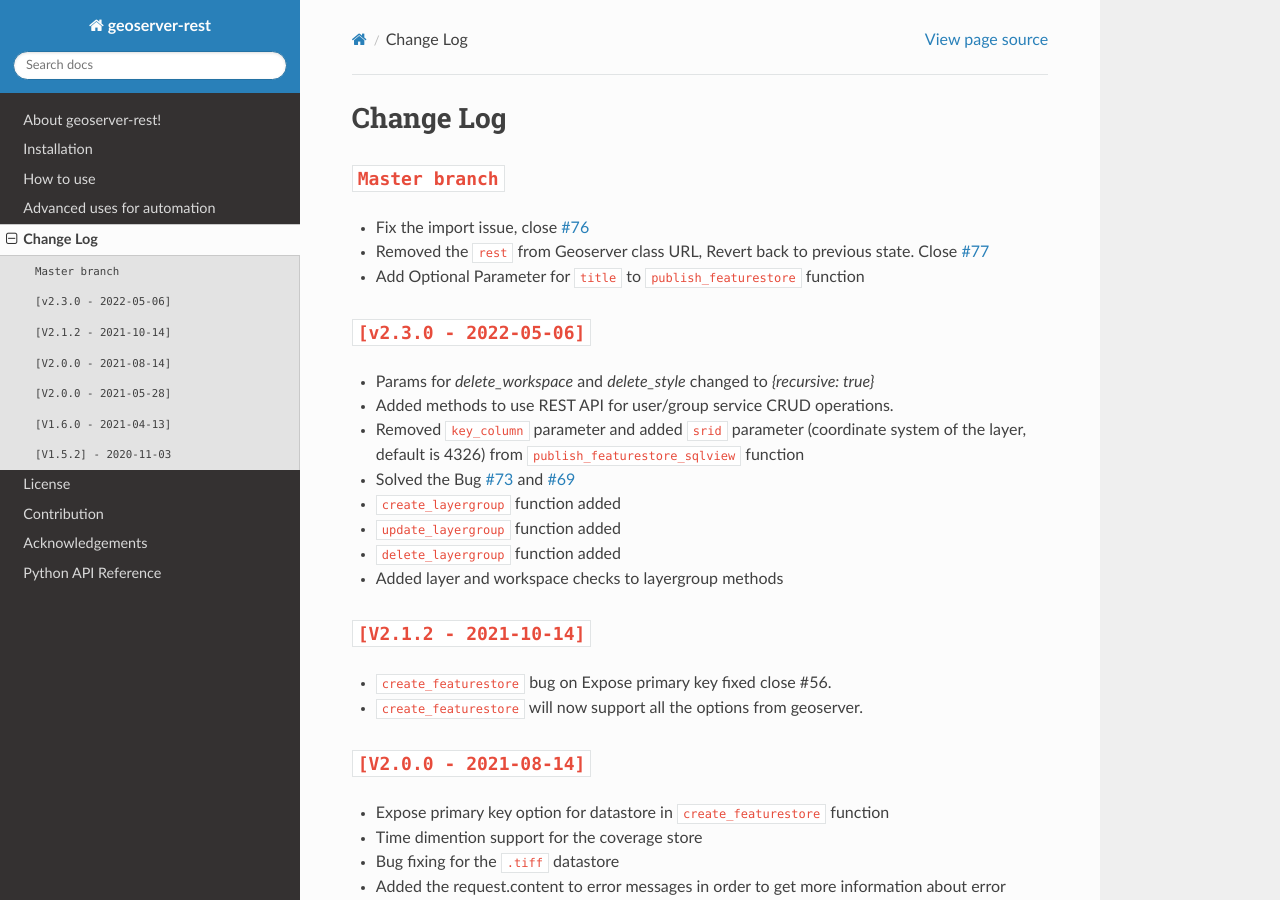
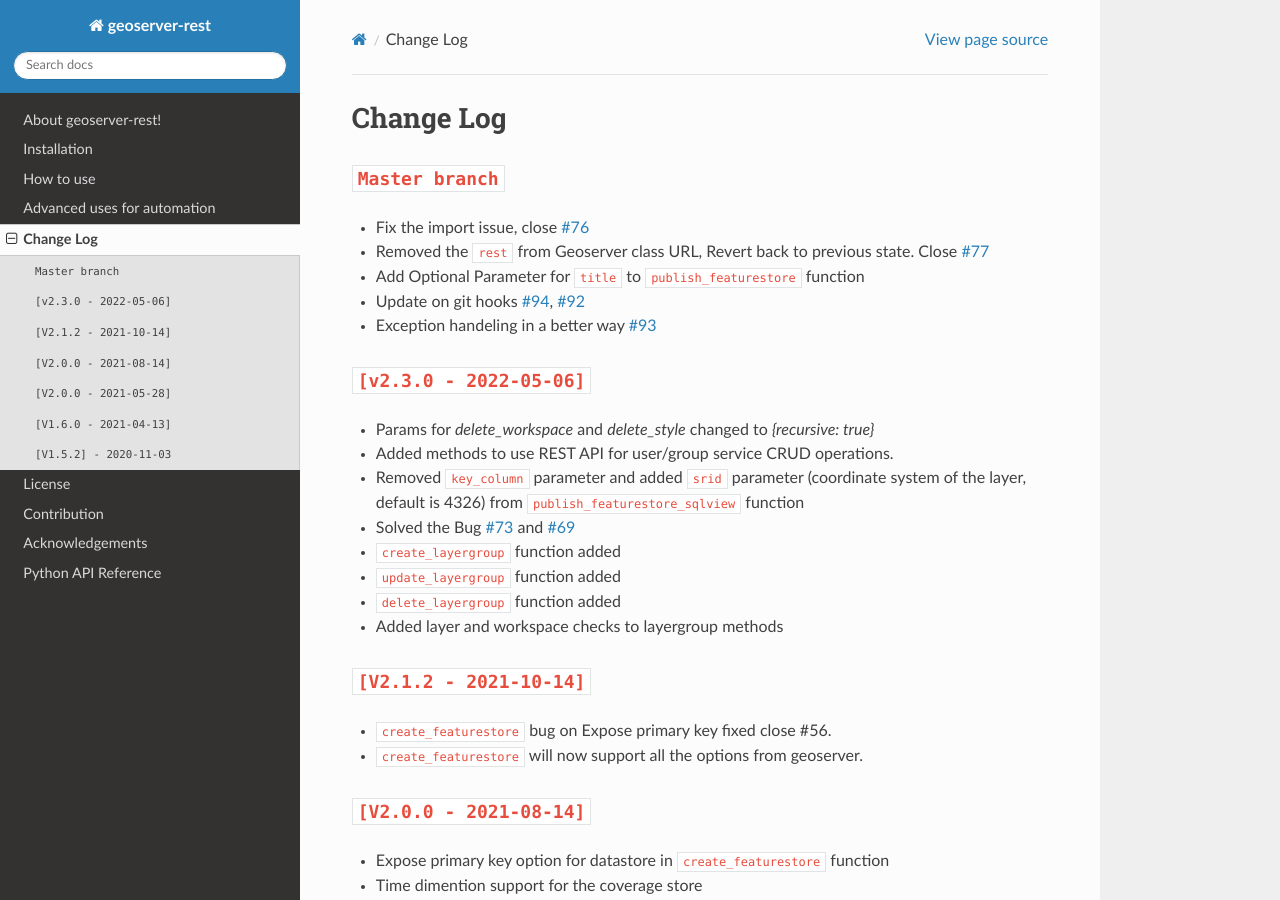
Before and after one commit to gicait/geoserver-rest, a Sphinx documentation site: the page built from docs/source/change_log.rst, in a window 1280 px wide and 900 px high. Built offline with Sphinx 7.4.7 and the Read the Docs theme 2.0.0, drawn with Linux system fonts in a browser that asks for light colours.

Commit message:
update current changes

```diff
--- a/docs/source/change_log.rst
+++ b/docs/source/change_log.rst
@@ -6,6 +6,8 @@ Change Log
 * Fix the import issue, close `#76 <https://github.com/gicait/geoserver-rest/issues/76>`_
 * Removed the ``rest`` from Geoserver class URL, Revert back to previous state. Close `#77 <https://github.com/gicait/geoserver-rest/issues/76>`_
 * Add Optional Parameter for ``title`` to ``publish_featurestore`` function
+* Update on git hooks `#94 <https://github.com/gicait/geoserver-rest/pull/94>`_, `#92 <https://github.com/gicait/geoserver-rest/pull/92>`_
+* Exception handeling in a better way `#93 <https://github.com/gicait/geoserver-rest/pull/93>`_
 
 ``[v2.3.0 - 2022-05-06]``
 ^^^^^^^^^^^^^^^^^^^^^^^^^^
```
